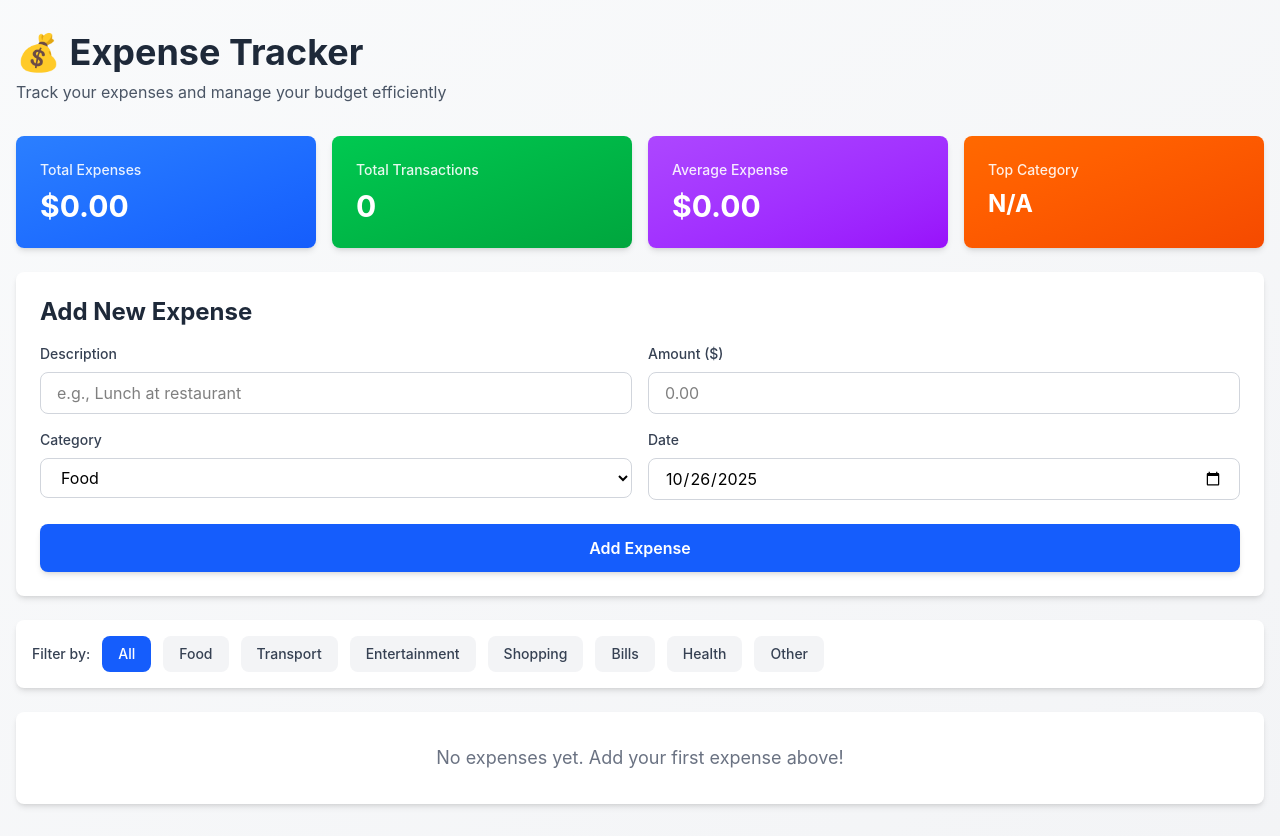
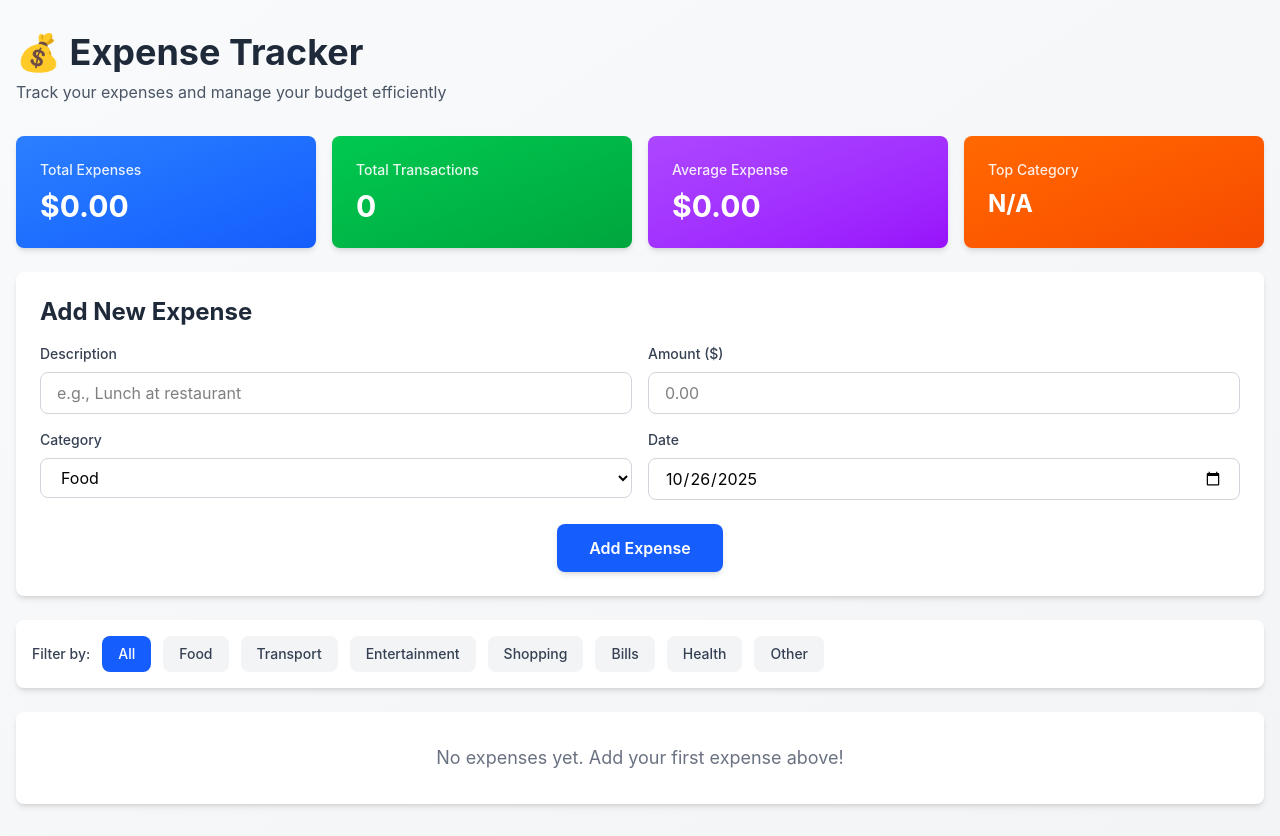
Before and after one commit to ferjbadev/expenseTracker, a React (Vite) app: page / in a window 1280 px wide. Built offline with nearby package versions, Linux system fonts and the light colour scheme.

Commit message:
Update ExpenseForm.tsx

```diff
--- a/src/components/ExpenseForm.tsx
+++ b/src/components/ExpenseForm.tsx
@@ -33,8 +33,8 @@ const ExpenseForm = ({ onAddExpense }: ExpenseFormProps) => {
   };
 
   return (
-    <form onSubmit={handleSubmit} className="bg-white rounded-lg shadow-md p-6 mb-6">
-      <h2 className="text-2xl font-bold text-gray-800 mb-4">Add New Expense</h2>
+    <form onSubmit={handleSubmit} className="bg-white rounded-lg shadow-md p-4 md:p-6 mb-6">
+      <h2 className="text-xl md:text-2xl font-bold text-gray-800 mb-3 md:mb-4 text-center md:text-left">Add New Expense</h2>
 
       <div className="grid grid-cols-1 md:grid-cols-2 gap-4">
         <div>
@@ -102,12 +102,14 @@ const ExpenseForm = ({ onAddExpense }: ExpenseFormProps) => {
         </div>
       </div>
 
-      <button
-        type="submit"
-        className="mt-6 w-full bg-blue-600 text-white py-3 px-6 rounded-lg font-semibold hover:bg-blue-700 transition-colors duration-200 shadow-md hover:shadow-lg"
-      >
-        Add Expense
-      </button>
+      <div className="mt-6 flex justify-center">
+        <button
+          type="submit"
+          className="bg-blue-600 text-white py-3 px-8 rounded-lg font-semibold hover:bg-blue-700 transition-colors duration-200 shadow-md hover:shadow-lg"
+        >
+          Add Expense
+        </button>
+      </div>
     </form>
   );
 };
```
